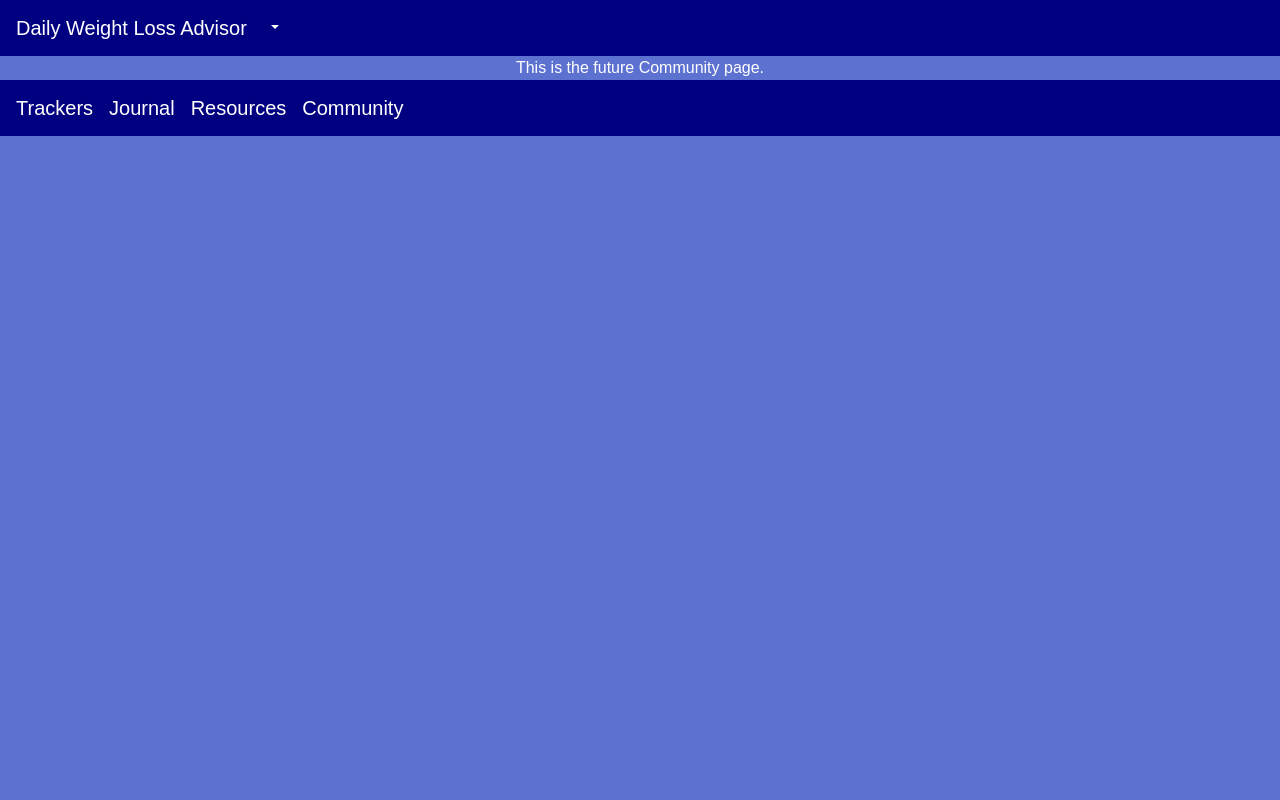
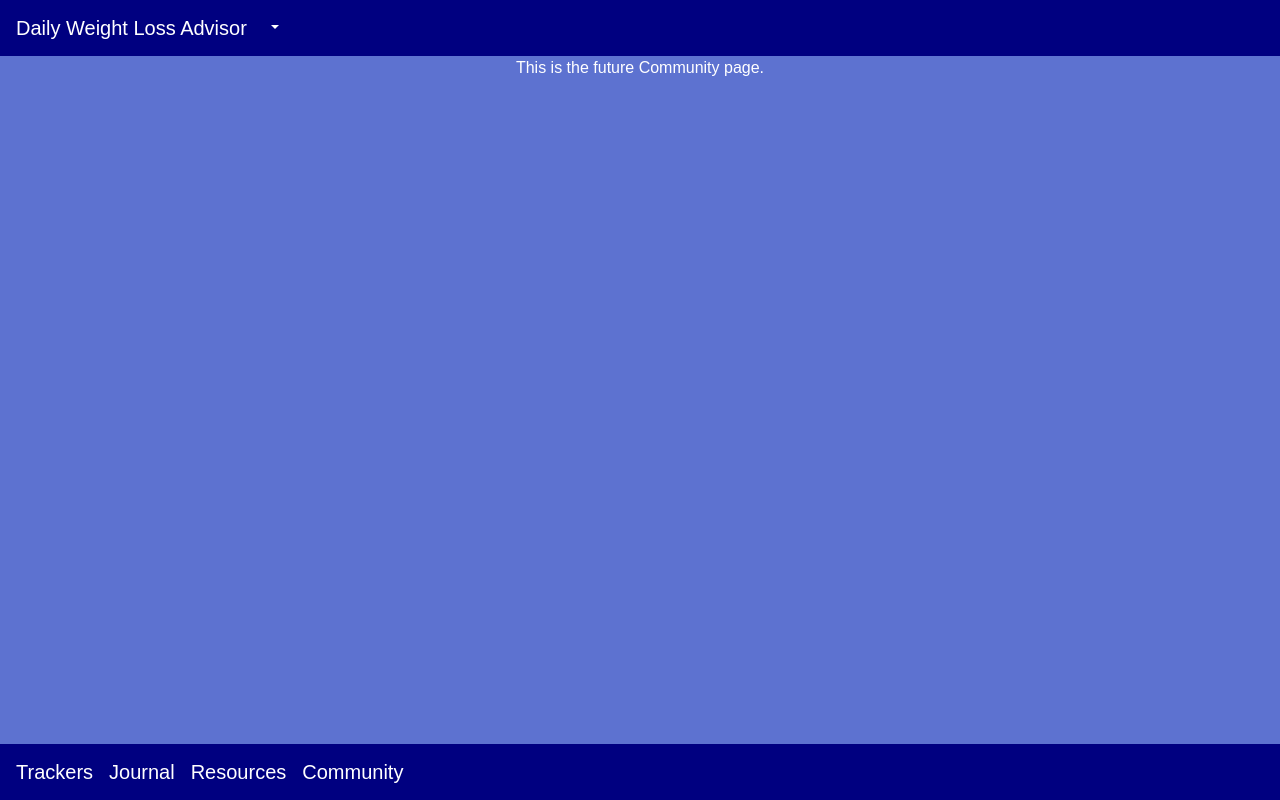
Before and after one commit to stazman/daily-fitness-advisor-frontend, a React (Create React App) app: page /community_home in a window 1280 px wide. Built offline with nearby package versions, Linux system fonts and the light colour scheme; no server answers.

Commit message:
Affixes BottomNavbar to bottom of page

```diff
--- a/src/components/BottomNavbar.js
+++ b/src/components/BottomNavbar.js
@@ -6,7 +6,7 @@ const BottomNavBar = () => {
   return (
     <>
     <NavbarStyles>
-      <Navbar expand='xl' className='nb-bg'>
+      <Navbar expand='xl' className='nb-bg' fixed='bottom'>
         <Navbar.Brand href='/tracker_home'>Trackers</Navbar.Brand>
         <Navbar.Brand href='/journal_home'>Journal</Navbar.Brand>
         <Navbar.Brand href='/resource_home'>Resources</Navbar.Brand>
```
Also changed, not shown: 1 other file (tests, documents, lock files or other folders).
